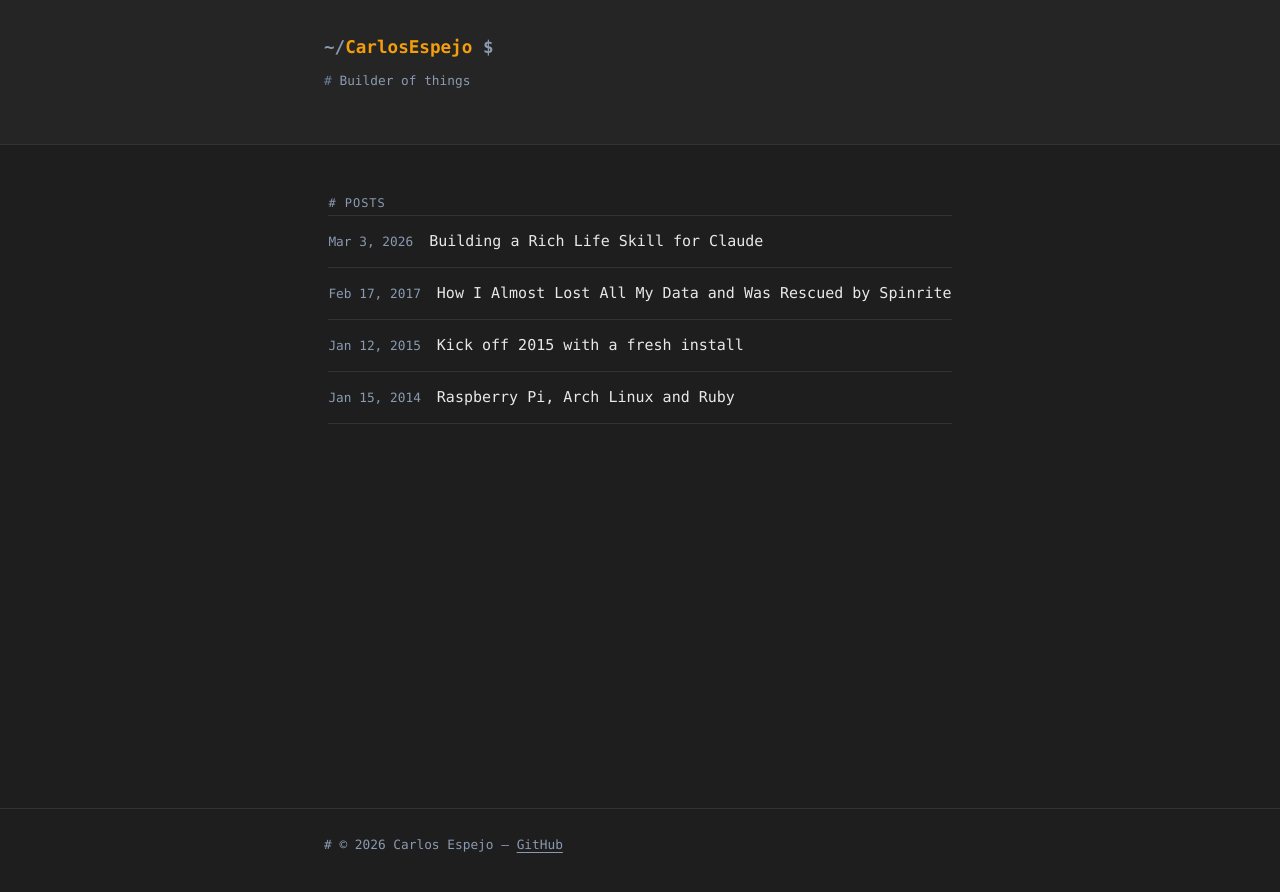
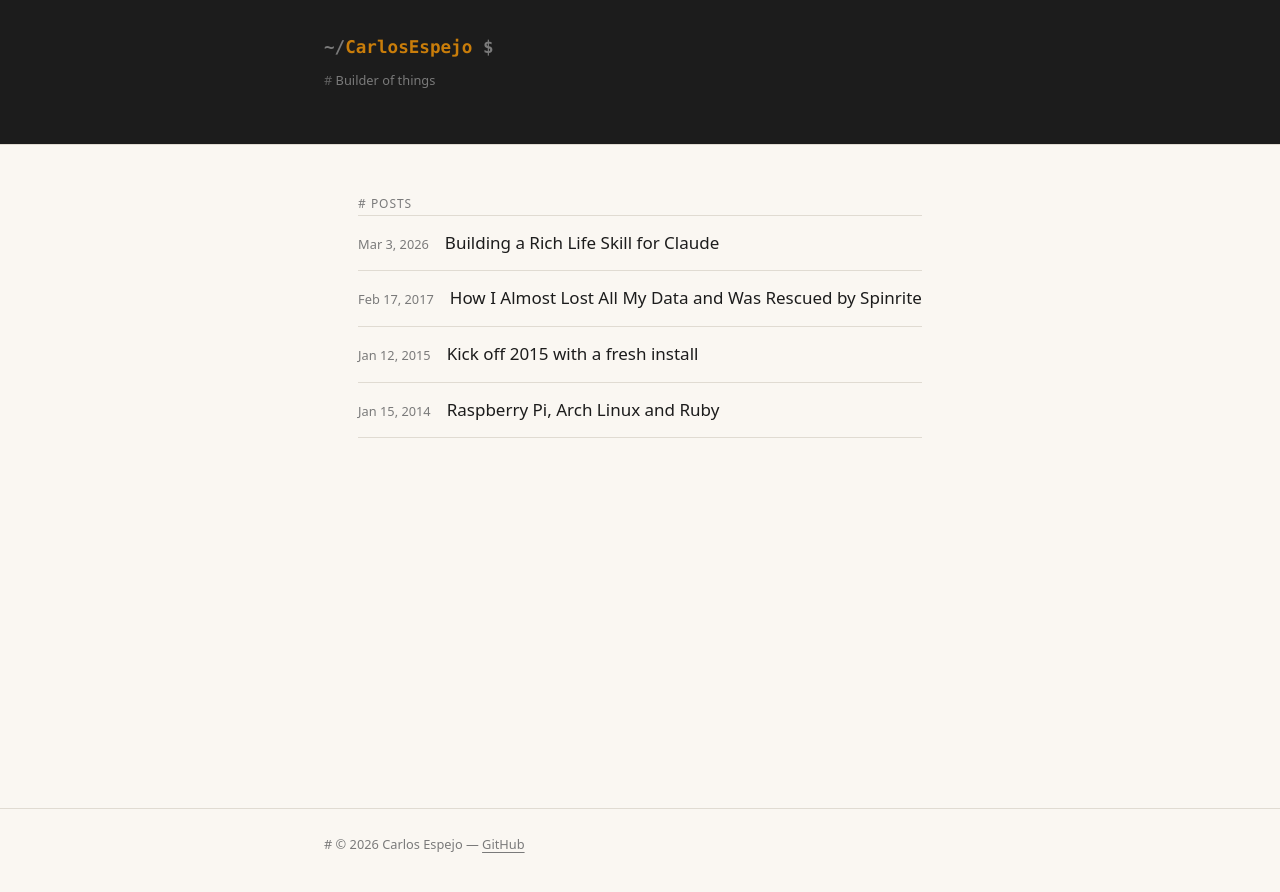
Before and after one commit to CarlosEspejo/carlosespejo.github.io, a Jekyll site: the page built from index.html, in a window 1280 px wide. Shown: the top 892 px of the page. Built offline with Jekyll 4.4.1, drawn with Linux system fonts in a browser that asks for light colours.

Commit message:
Try light cream theme with sans-serif body
Co-Authored-By: Claude Sonnet 4.6 <noreply@anthropic.com>

```diff
--- a/assets/css/style.scss
+++ b/assets/css/style.scss
@@ -5,14 +5,15 @@
    Variables
    ============================================================ */
 
-$bg:        #1e1e1e;
-$text:      #e8e8e8;
-$muted:     #8a9ab0;
-$accent:    #f59e0b;
-$header-bg: #252525;
-$border:    #333333;
-$code-bg:   #2a2a2a;
+$bg:        #faf7f2;
+$text:      #1c1c1c;
+$muted:     #7a7a7a;
+$accent:    #c97d0a;
+$header-bg: #1c1c1c;
+$border:    #e0dbd2;
+$code-bg:   #f0ece4;
 
+$font-sans: system-ui, -apple-system, BlinkMacSystemFont, "Segoe UI", sans-serif;
 $font-mono: "SFMono-Regular", Consolas, "Liberation Mono", Menlo, monospace;
 
 $max-width: 680px;
@@ -35,8 +36,8 @@ html {
 body {
   background: $bg;
   color: $text;
-  font-family: $font-mono;
-  font-size: 0.9375rem;
+  font-family: $font-sans;
+  font-size: 1.0625rem;
   line-height: 1.8;
   min-height: 100vh;
   display: flex;
```
